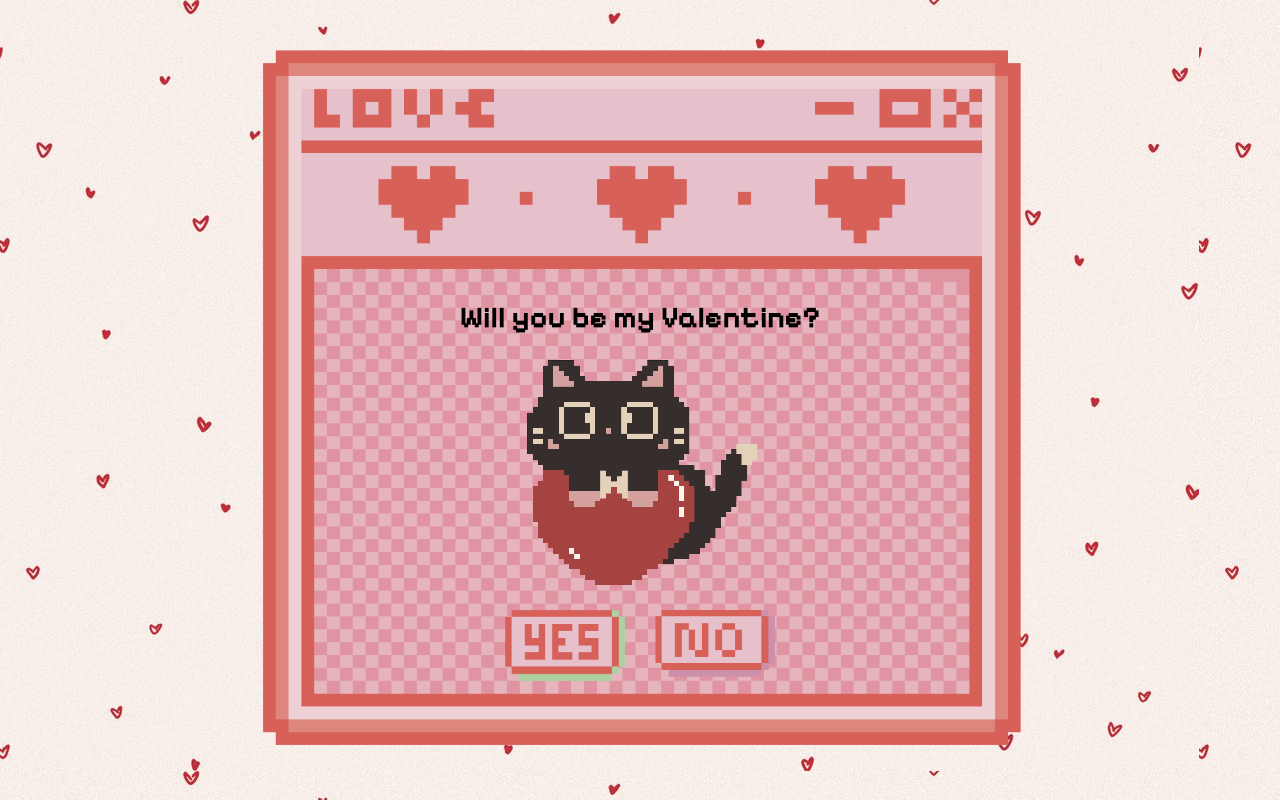
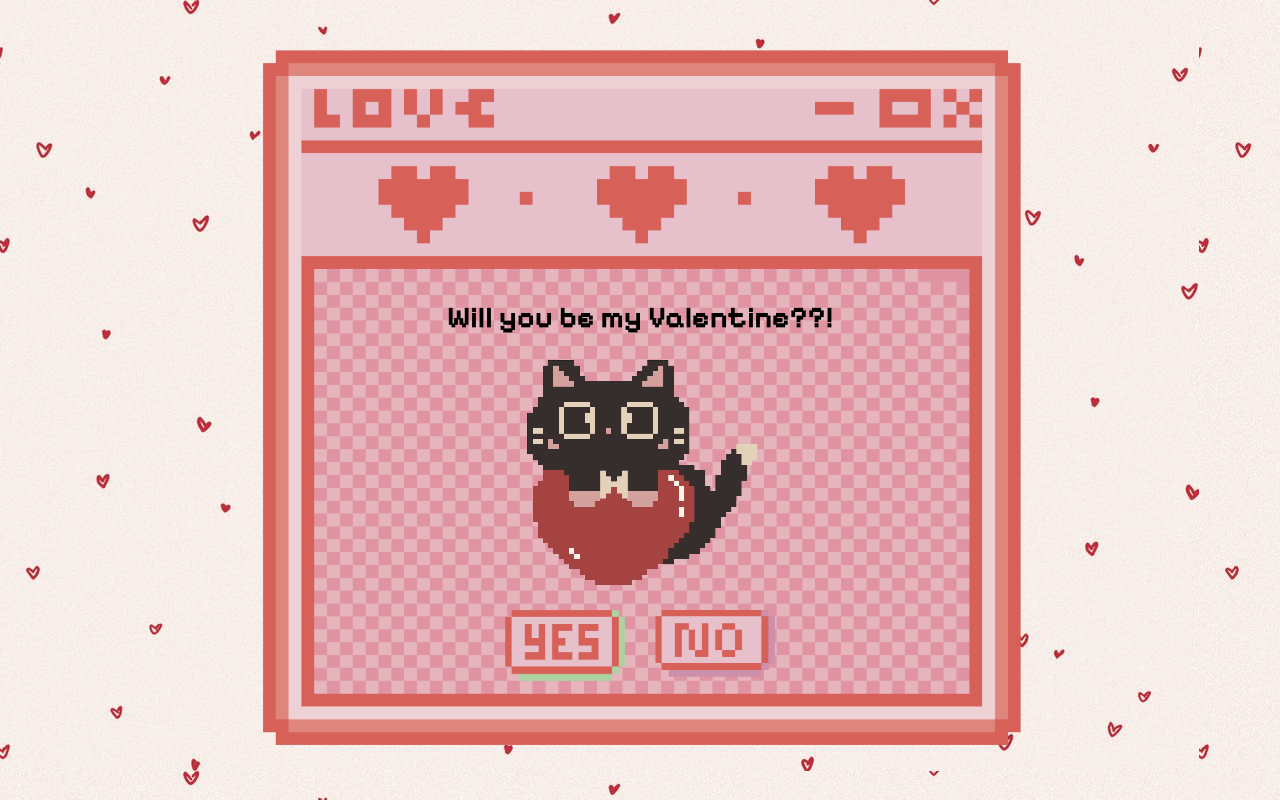
Before and after one commit to adithyarujul/valentine-ask, a plain HTML site: page index.html in a window 1280 px wide. Both pictures are taken after a click on the element "♡ Letter for You ♡". Drawn offline with Linux system fonts and the light colour scheme; a web font is replaced by a local one.

Commit message:
Question change

```diff
--- a/index.html
+++ b/index.html
@@ -24,7 +24,7 @@
     <!-- Letter Screen -->
     <div id="letter-container">
       <div class="letter-window">
-        <h1 id="letter-title">Will you be my Valentine?</h1>
+        <h1 id="letter-title">Will you be my Valentine??!</h1>
 
         <img src="cat_heart.gif" class="cat" id="letter-cat" />
 
```
